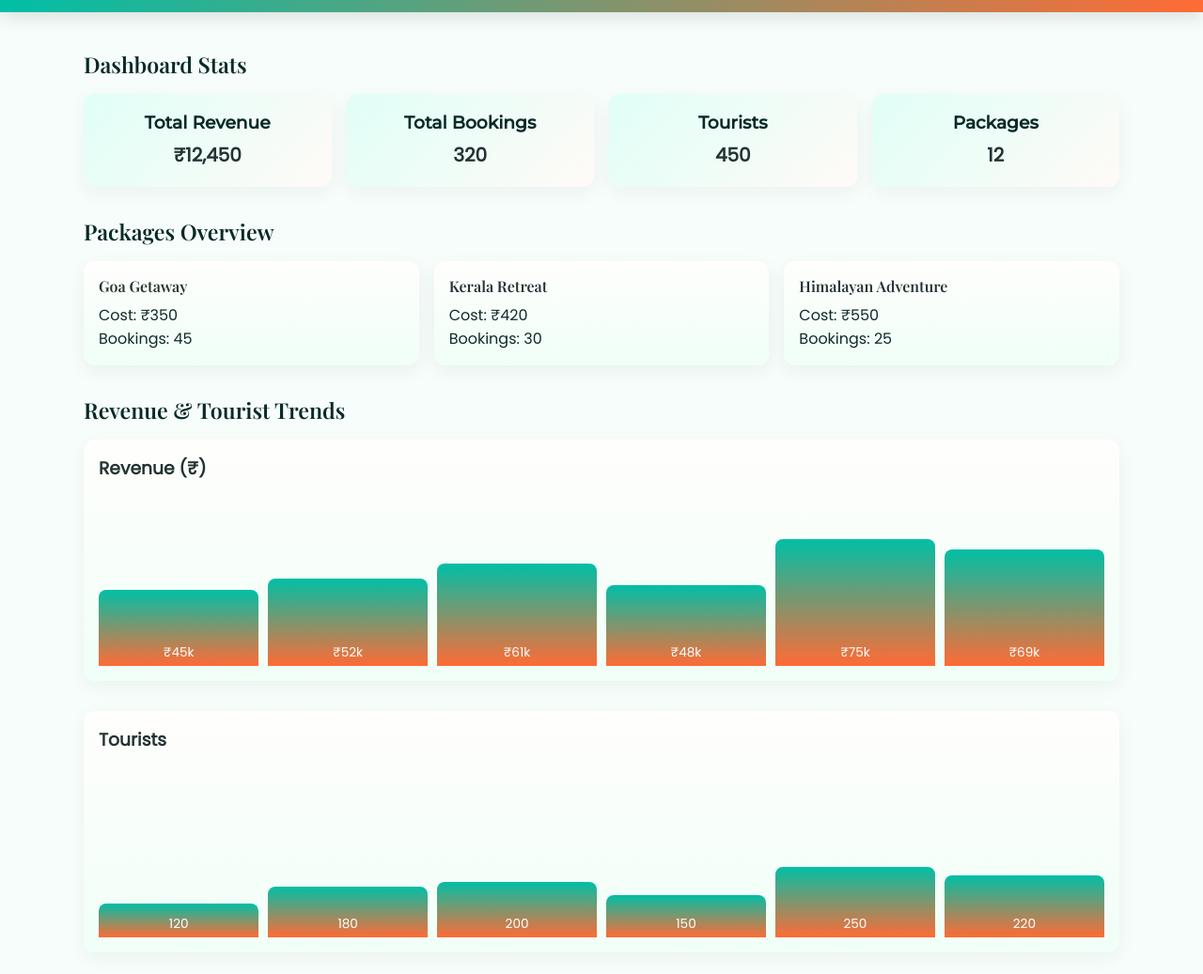
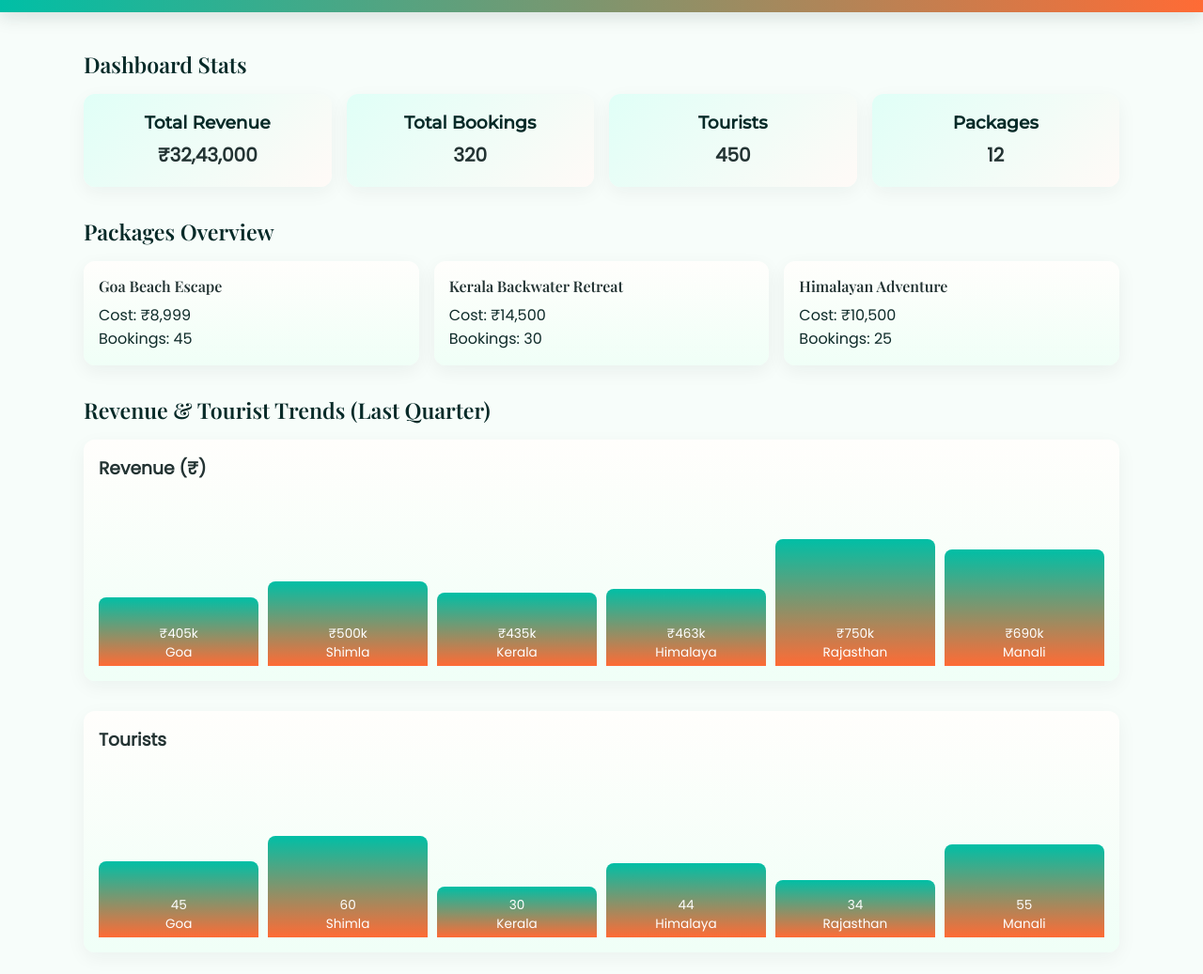
Before and after one commit to vaibhavv-c/Wanderly, a plain HTML site: page admin.html in a window 1280 px wide. Shown: the part 51-1088 px from the top of the page at 94% size. Drawn offline with nearby package versions, Linux system fonts and the light colour scheme.

Commit message:
Update admin.html

```diff
--- a/admin.html
+++ b/admin.html
@@ -20,7 +20,7 @@
       <div class="stats-grid">
         <div class="stat">
           <h3>Total Revenue</h3>
-          <p id="revenue">₹12,450</p>
+          <p id="revenue">₹32,43,000</p>
         </div>
         <div class="stat">
           <h3>Total Bookings</h3>
@@ -41,36 +41,36 @@
       <h2 class="section-title">Packages Overview</h2>
       <div class="packages-grid">
         <div class="pkg-card">
-          <h4>Goa Getaway</h4>
-          <p>Cost: ₹350</p>
+          <h4>Goa Beach Escape</h4>
+          <p>Cost: ₹8,999</p>
           <p>Bookings: 45</p>
         </div>
         <div class="pkg-card">
-          <h4>Kerala Retreat</h4>
-          <p>Cost: ₹420</p>
+          <h4>Kerala Backwater Retreat</h4>
+          <p>Cost: ₹14,500</p>
           <p>Bookings: 30</p>
         </div>
         <div class="pkg-card">
           <h4>Himalayan Adventure</h4>
-          <p>Cost: ₹550</p>
+          <p>Cost: ₹10,500</p>
           <p>Bookings: 25</p>
         </div>
       </div>
     </section>
 
     <section class="analytics-section">
-  <h2 class="section-title">Revenue & Tourist Trends</h2>
+  <h2 class="section-title">Revenue & Tourist Trends (Last Quarter) </h2>
 
   <!-- Revenue Bar Chart -->
   <div class="chart">
     <h3>Revenue (₹)</h3>
     <div class="bar-chart">
-      <div class="bar" style="height:45%;">₹45k</div>
-      <div class="bar" style="height:52%;">₹52k</div>
-      <div class="bar" style="height:61%;">₹61k</div>
-      <div class="bar" style="height:48%;">₹48k</div>
-      <div class="bar" style="height:75%;">₹75k</div>
-      <div class="bar" style="height:69%;">₹69k</div>
+      <div class="bar" style="height:40.5%;">₹405k<br>Goa</div>
+      <div class="bar" style="height:50%;">₹500k<br>Shimla</div>
+      <div class="bar" style="height:43.5%;">₹435k<br>Kerala</div>
+      <div class="bar" style="height:46%;">₹463k<br>Himalaya</div>
+      <div class="bar" style="height:75%;">₹750k<br>Rajasthan</div>
+      <div class="bar" style="height:69%;">₹690k<br>Manali</div>
     </div>
   </div>
 
@@ -78,12 +78,12 @@
   <div class="chart" style="margin-top:2rem;">
     <h3>Tourists</h3>
     <div class="bar-chart">
-      <div class="bar" style="height:20%;">120</div>
-      <div class="bar" style="height:30%;">180</div>
-      <div class="bar" style="height:33%;">200</div>
-      <div class="bar" style="height:25%;">150</div>
-      <div class="bar" style="height:42%;">250</div>
-      <div class="bar" style="height:37%;">220</div>
+      <div class="bar" style="height:45%;">45<br>Goa</div>
+      <div class="bar" style="height:60%;">60<br>Shimla</div>
+      <div class="bar" style="height:30%;">30<br>Kerala</div>
+      <div class="bar" style="height:44%;">44<br>Himalaya</div>
+      <div class="bar" style="height:34%;">34<br>Rajasthan</div>
+      <div class="bar" style="height:55%;">55<br>Manali</div>
     </div>
   </div>
 </section>
```
